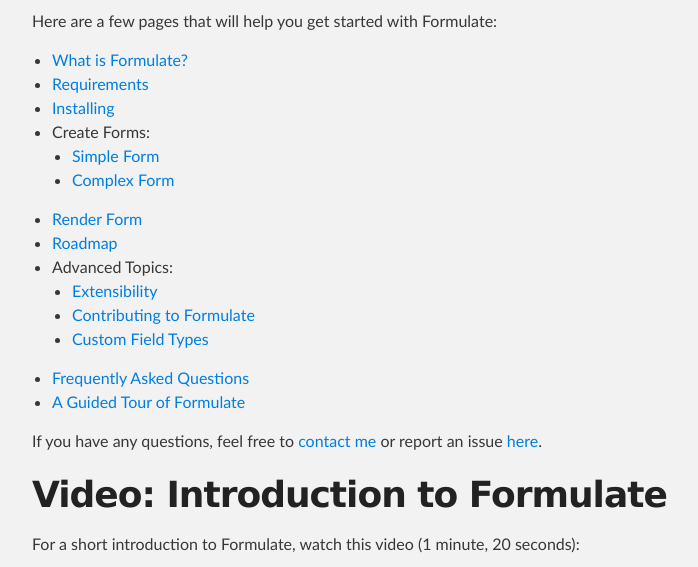
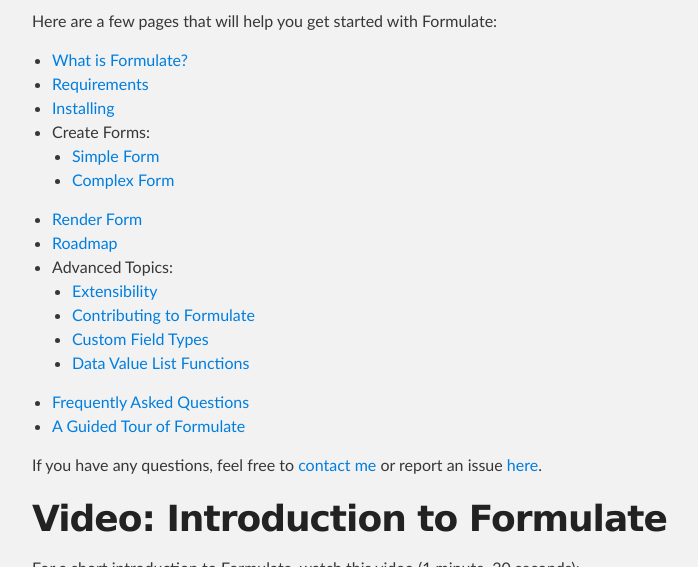
Before and after one commit to rhythmagency/formulate, a Jekyll site: the page built from index.md, in a window 1280 px wide and 900 px high, scrolled down 1108 px, cut to the strip 0-567 px from the top of the window. Shown: the whole strip, without its empty margins (288-986 px from the left). Built offline with Jekyll 4.4.1, drawn with Linux system fonts in a browser that asks for light colours.

Commit message:
Link to data value list functions.

```diff
--- a/index.md
+++ b/index.md
@@ -22,6 +22,7 @@
   * [Extensibility](/extensibility)
   * [Contributing to Formulate](https://github.com/rhythmagency/formulate#contributing)
   * [Custom Field Types](/articles/custom-field-types)
+  * [Data Value List Functions](https://our.umbraco.org/projects/backoffice-extensions/formulate/formulate-questions/79633-formulate-036-just-released-data-value-list-functions)
 * [Frequently Asked Questions](/faq)
 * [A Guided Tour of Formulate](https://code101.net/a-guided-tour-of-umbraco-formulate-2016-edition-4a3ce6af6d36)
 
```
